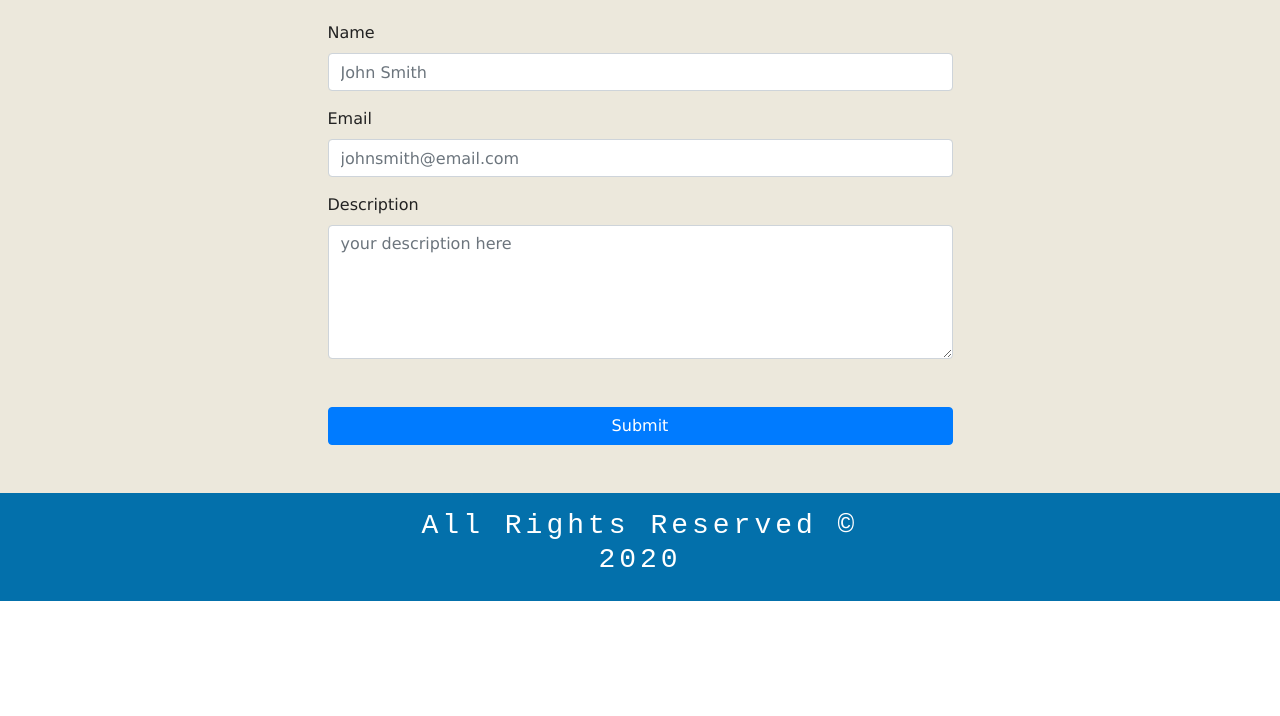
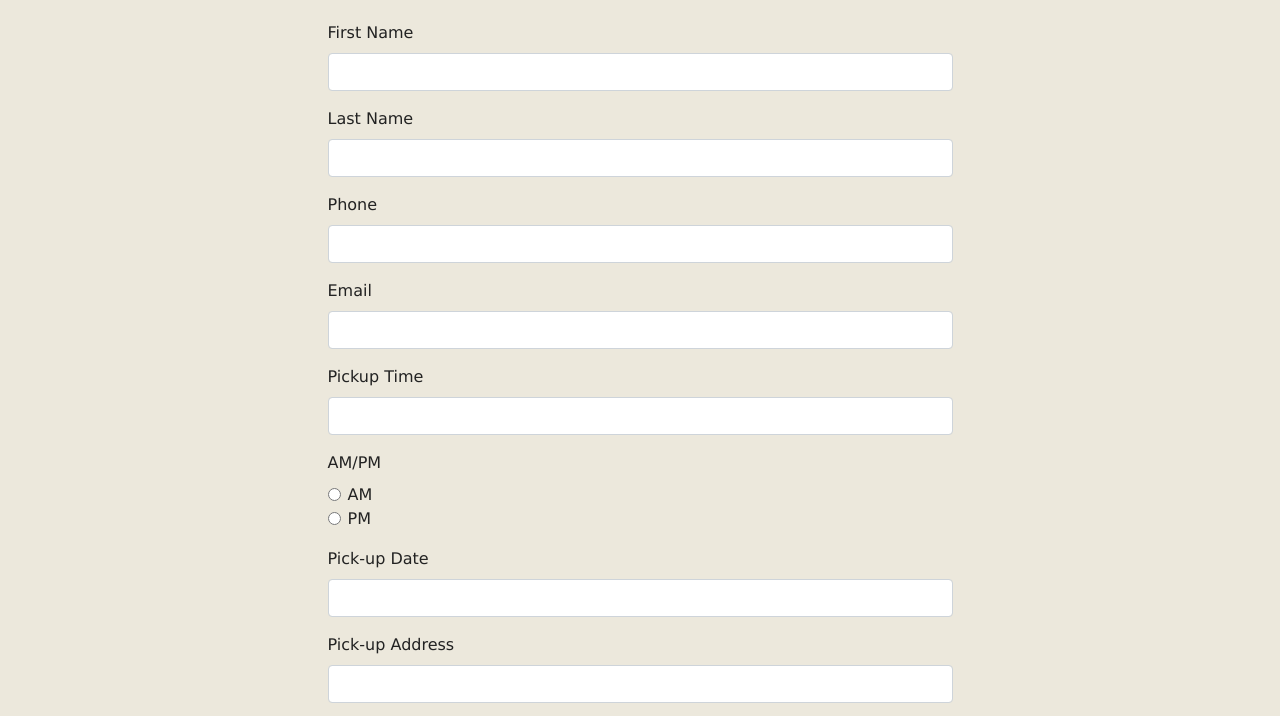
Before and after one commit to MR-TYLER31/TLC-Medical-Transport, a Gatsby site: page /request in a window 1280 px wide. Shown: the part 227-943 px from the top of the page. Before the commit the page ends 828 px from the top, so only its background shows below. Built offline with nearby package versions, Linux system fonts and the light colour scheme; Gatsby itself is replaced by a stand-in of ours.

Commit message:
adjusting styles

```diff
--- a/src/components/Request/RequestRide.js
+++ b/src/components/Request/RequestRide.js
@@ -7,32 +7,132 @@ const RequestRide = () => {
         <Title title="request a ride" />
         <div className="row">
           <div className="col-10 col-sm-8 col-md-6 mx-auto">
-            <form>
+            <form
+              action="https://formspree.io/tylersnyder619406@gmail.com"
+              method="POST"
+            >
               <div className="form-group">
-                <label htmlFor="name">Name</label>
+                <label htmlFor="First Name">
+                  First Name
+                </label>
                 <input
                   type="text"
                   className="form-control"
-                  name="name"
-                  id="name"
-                  placeholder="John Smith"
+                  name="firstName"
+                  id="firstName"
+                  required
                 />
               </div>
               <div className="form-group">
-                <label htmlFor="email">Email</label>
+                <label htmlFor="Last Name">Last Name</label>
+                <input
+                  type="text"
+                  className="form-control"
+                  name="lastName"
+                  id="lastName"
+                  required
+                />
+              </div>
+              <div className="form-group">
+                <label htmlFor="Phone">Phone</label>
+                <input
+                  type="text"
+                  className="form-control"
+                  name="phone"
+                  id="phone"
+                  required
+                />
+              </div>
+              <div className="form-group">
+                <label htmlFor="Email">Email</label>
                 <input
                   type="text"
                   className="form-control"
                   name="email"
                   id="email"
-                  placeholder="johnsmith@email.com"
+                  required
                 />
               </div>
               <div className="form-group">
-                  <label htmlFor="description">Description</label>
-                  <textarea name="description" id="description" className="form-control" rows="5" placeholder="your description here"></textarea>
+                <label htmlFor="Pickup Time" required>
+                  Pickup Time
+                </label>
+                <input
+                  type="text"
+                  className="form-control"
+                  name="time"
+                  id="time"
+                />
               </div>
-              <button type="submit" className="btn btn-primary btn-block text-capitalize mt-5">Submit</button>
+              <label htmlFor="am/pm">AM/PM</label>
+              <div className="form-check">
+                <input
+                  class="form-check-input"
+                  type="radio"
+                  name="am"
+                  id="am"
+                  value="AM"
+                />
+                <label className="form-check-label" htmlFor="AM">
+                  AM
+                </label>
+              </div>
+              <div className="form-check">
+                <input
+                  class="form-check-input"
+                  type="radio"
+                  name="pm"
+                  id="pm"
+                  value="PM"
+                />
+                <label className="form-check-label" htmlFor="PM">
+                  PM
+                </label>
+              </div>
+              <div className="form-group mt-3">
+                <label htmlFor="date">Pick-up Date</label>
+                <input
+                  type="text"
+                  className="form-control"
+                  name="date"
+                  id="date"
+                  required
+                />
+              </div>
+              <div className="form-group">
+                <label htmlFor="pickup">Pick-up Address</label>
+                <input
+                  type="text"
+                  className="form-control"
+                  name="pickup"
+                  id="pickup"
+                  required
+                />
+              </div>
+              <div className="form-group">
+                <label htmlFor="dropoff">Drop-off Address</label>
+                <input
+                  type="text"
+                  className="form-control"
+                  name="dropoff"
+                  id="dropoff"
+                  required
+                />
+              </div>
+              <div className="form-group">
+                <label for="inputNeeds">Special Needs</label>
+                <select id="inputNeeds" class="form-control">
+                  <option selected>Stretcher</option>
+                  <option selected>Ambulatory</option>
+                  <option selected>Wheel-chair</option>
+                </select>
+              </div>
+              <button
+                type="submit"
+                className="btn btn-primary btn-block text-capitalize mt-5"
+              >
+                Submit
+              </button>
             </form>
           </div>
         </div>
--- a/src/components/layout.css
+++ b/src/components/layout.css
@@ -6,7 +6,11 @@
     --mainDark: #222;
 }
 
-body {
+html,body {
+    width: 100%;
+    margin: 0px;
+    padding: 0px;
+    overflow-x: hidden;
     background: var(--mainWhite);
     color: var(--mainDark);
     font-family: Verdana, Geneva, Tahoma, sans-serif !important;
```
